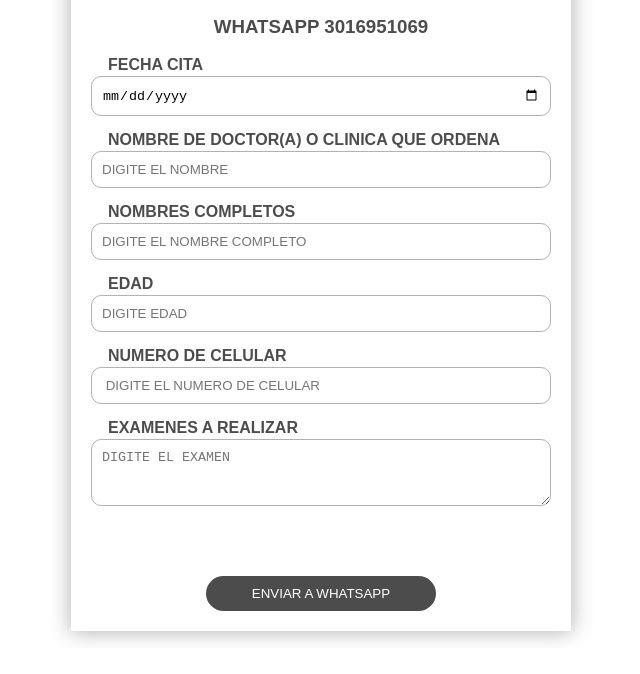
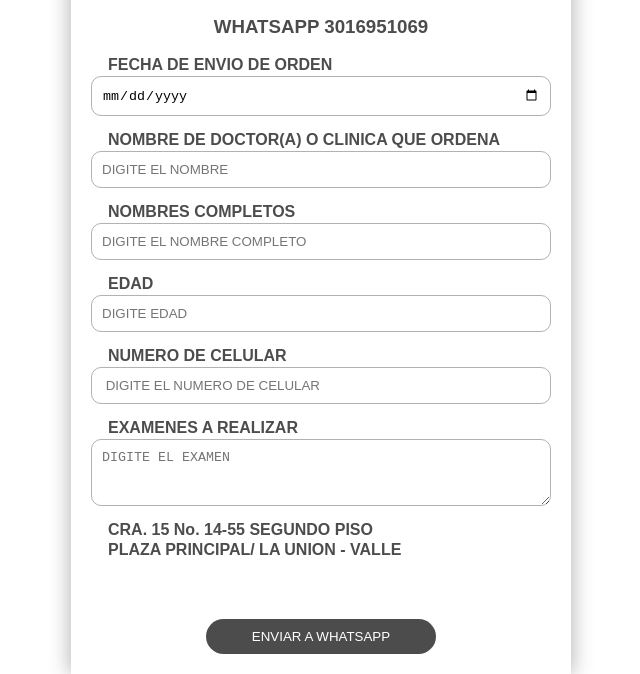
Before and after one commit to DavidCuaspud1/ImagenOral3D, a plain HTML site: page index.html in a window 1280 px wide. Shown: the part 152-826 px from the top of the page, without its empty margins (319-959 px from the left). Before the commit the page ends 800 px from the top, so only its background shows below. Drawn offline with Linux system fonts and the light colour scheme.

Commit message:
Add files via upload

```diff
--- a/index.html
+++ b/index.html
@@ -15,7 +15,7 @@
       <center><img src="logo.jpg"/></center>
       <strong><h3 class="formulario__subtitulo">REMISION DE CITAS</h3></strong>
       <strong><h3 class="formulario__subtitulo">WHATSAPP 3016951069</h3></strong>
-      <strong><label for="fecha" class="formulario__label">FECHA CITA</label></strong>
+      <strong><label for="fecha" class="formulario__label">FECHA DE ENVIO DE ORDEN</label></strong>
       <input
         id="fecha"
         type="date"
@@ -59,9 +59,12 @@
         class="formulario__input"
         placeholder="DIGITE EL EXAMEN"
       rows= "3"></textarea>
+	<strong><label for="examen" class="formulario__label">CRA. 15 No. 14-55 SEGUNDO PISO</label></strong>
+	<strong><label for="examen" class="formulario__label">PLAZA PRINCIPAL/ LA UNION - VALLE</label></strong>
       <div id="respuesta"></div>
-      <button id="submit" class="formulario__submit"  onclick="location.reload()">ENVIAR A WHATSAPP</button>
+      <button id="submit" class="formulario__submit">ENVIAR A WHATSAPP</button>
     </form>
+
     <script src="js/form.js"></script>
   </body>
 </html>
```
